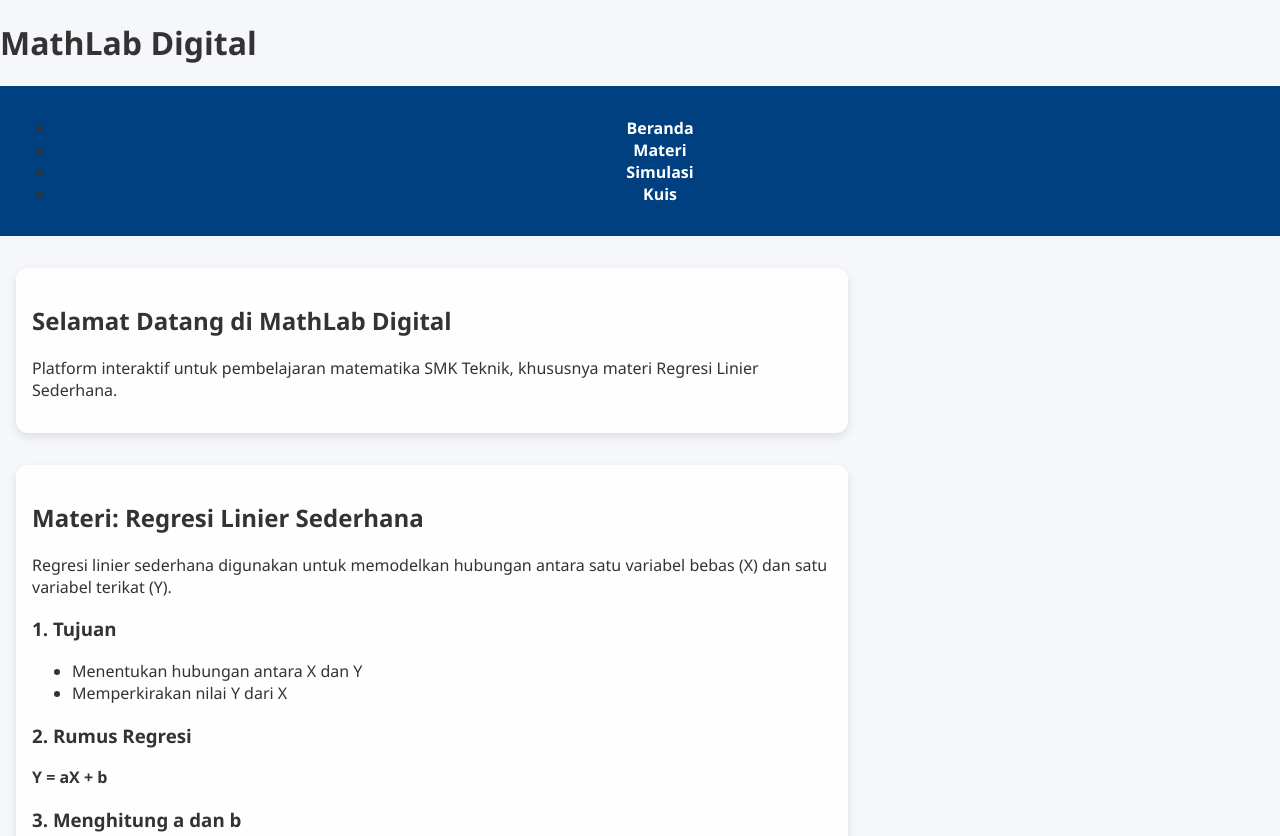
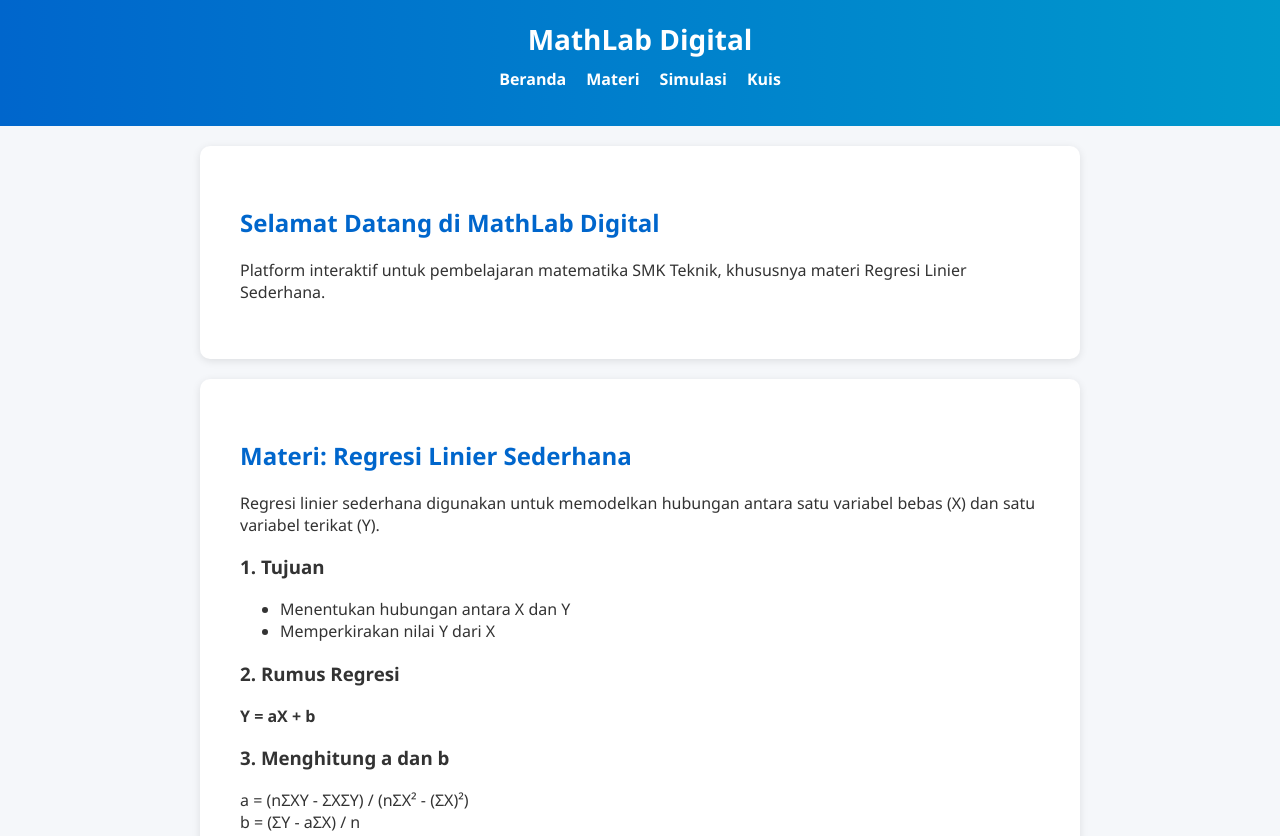
Before and after one commit to Zakalina28/mathlab-digital, a plain HTML site: page index.html in a window 1280 px wide. Shown: the top 836 px of the page. Drawn offline with nearby package versions, Linux system fonts and the light colour scheme.

Commit message:
Update style.css

```diff
--- a/style.css
+++ b/style.css
@@ -1,46 +1,27 @@
-body { font-family: 'Segoe UI', Tahoma, Geneva, Verdana, sans-serif; margin: 0; padding: 0; background: #f5f7fa; color: #333; scroll-behavior: smooth; }
+/* style.css */ body { font-family: 'Segoe UI', sans-serif; margin: 0; padding: 0; background: #f5f7fa; color: #333; }
 
-nav { background-color: #004080; padding: 15px; position: sticky; top: 0; z-index: 999; text-align: center; }
+header { background: linear-gradient(90deg, #0066cc, #0099cc); padding: 20px; color: white; text-align: center; }
 
-nav a { color: white; margin: 0 20px; text-decoration: none; font-weight: bold; }
+header h1 { margin: 0; font-size: 28px; }
+
+nav ul { list-style: none; padding: 0; display: flex; justify-content: center; gap: 20px; margin-top: 10px; }
+
+nav a { color: white; text-decoration: none; font-weight: bold; }
 
 nav a:hover { text-decoration: underline; }
 
-section { padding: 40px; margin: 30px auto; background: white; max-width: 800px; border-radius: 15px; box-shadow: 0 4px 10px rgba(0, 0, 0, 0.1); animation: fadeIn 1s ease-in-out; }
-
-button { background-color: #004080; color: white; padding: 10px 20px; border: none; border-radius: 8px; cursor: pointer; font-size: 16px; }
-
-button:hover { background-color: #003366; }
-
-input[type="text"], input[type="number"] { padding: 8px; margin-top: 5px; width: 100%; max-width: 300px; border: 1px solid #ccc; border-radius: 5px; }
-
-.output-box { margin-top: 20px; padding: 15px; background-color: #e6f0ff; border-left: 5px solid #004080; border-radius: 8px; font-family: monospace; }
-
-.scroll-top { position: fixed; bottom: 20px; right: 20px; display: inline-block; padding: 10px 15px; background-color: #004080; color: white; border: none; border-radius: 50%; font-size: 18px; cursor: pointer; }
-
-.scroll-top:hover { background-color: #003366; }
-
-.fade-in { animation: fadeIn 2s ease-in-out; }
+.content-section { padding: 40px; max-width: 800px; margin: auto; background: white; margin-top: 20px; border-radius: 10px; box-shadow: 0 2px 8px rgba(0, 0, 0, 0.1); animation: fadeIn 0.8s ease-in-out; }
 
 @keyframes fadeIn { from { opacity: 0; transform: translateY(20px); } to { opacity: 1; transform: translateY(0); } }
 
-@keyframes fadeInUp {
-  0% {
-    opacity: 0;
-    transform: translateY(30px);
-  }
-  100% {
-    opacity: 1;
-    transform: translateY(0);
-  }
-}
+h2 { color: #0066cc; }
 
-.content-section {
-  animation: fadeInUp 1s ease-out;
-  animation-fill-mode: both;
-  margin: 2em 1em;
-  padding: 1em;
-  background-color: #fefefe;
-  border-radius: 12px;
-  box-shadow: 0 4px 10px rgba(0,0,0,0.1);
-}
+input[type="text"] { width: 80%; padding: 10px; margin: 5px 0; border: 1px solid #ccc; border-radius: 5px; font-size: 16px; }
+
+button { padding: 10px 20px; background-color: #0099cc; color: white; border: none; border-radius: 5px; font-size: 16px; cursor: pointer; }
+
+button:hover { background-color: #0077aa; }
+
+footer { background: #333; color: white; text-align: center; padding: 20px; margin-top: 30px; font-size: 14px; }
+
+canvas { max-width: 100%; border: 1px solid #ccc; border-radius: 10px; }
```
